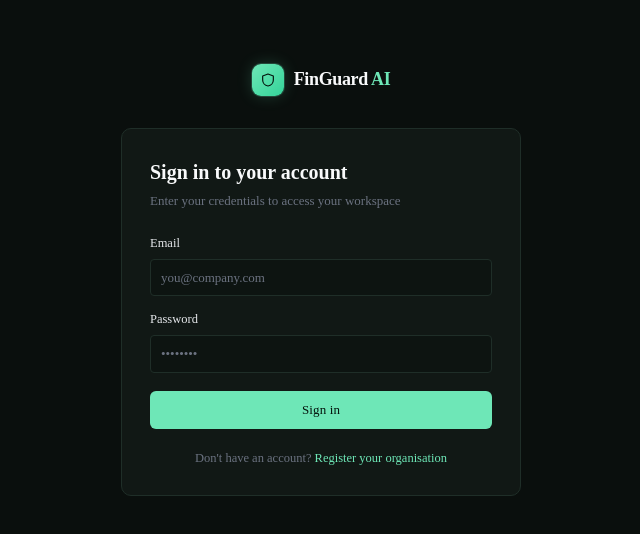
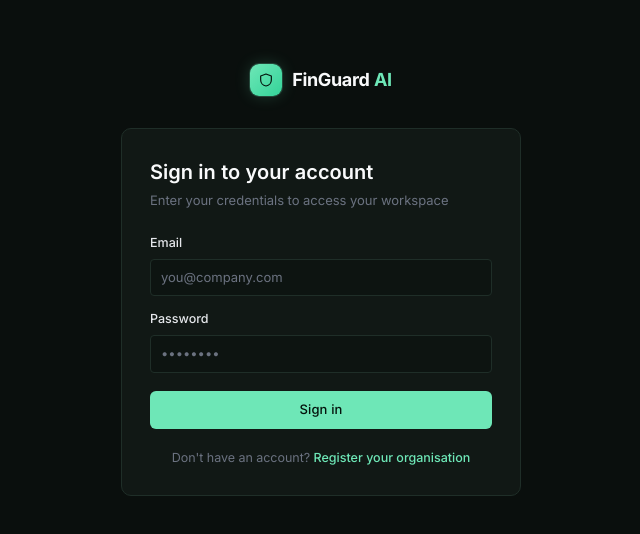
Before and after one commit to issarmank/finguard-ai, a Next.js app in the folder apps/frontend/: page /login in a window 1280 px wide. Shown: the part 120-654 px from the top of the page, without its empty margins (319-959 px from the left). Built offline with nearby package versions, Linux system fonts and the light colour scheme; no server answers.

Commit message:
feat(frontend): switch font to Inter + JetBrains Mono

```diff
--- a/apps/frontend/src/app/globals.css
+++ b/apps/frontend/src/app/globals.css
@@ -23,8 +23,7 @@
    --radius-card: 10px;
    --radius-btn: 6px;
    --radius-input: 4px;
-  --font-sans: var(--font-inter), system-ui, -apple-system, 'Segoe UI', sans-serif;
-  --font-mono: var(--font-mono), ui-monospace, 'JetBrains Mono', 'SF Mono', monospace;
+   /* NOTE: --font-sans and --font-mono come from next/font's className on <html>. */
  }
 
  * { box-sizing: border-box; }
@@ -34,7 +33,8 @@ html, body {
    padding: 0;
    background: var(--bg);
    color: var(--body);
-  font-family: var(--font-sans);
+   /* IMPORTANT — use next/font vars directly. No intermediate --font-sans wrapper. */
+   font-family: var(--font-sans), system-ui, -apple-system, "Segoe UI", sans-serif;
    font-size: 14px;
    line-height: 1.5;
    -webkit-font-smoothing: antialiased;
@@ -53,7 +53,7 @@ input:focus, textarea:focus, select:focus { outline: none; }
  ::-webkit-scrollbar-thumb:hover { background: var(--border-strong); }
 
  /* Utilities */
-.mono { font-family: var(--font-mono); }
+ .mono { font-family: var(--font-mono), ui-monospace, "SF Mono", monospace; }
  .muted { color: var(--muted); }
 
  /* Buttons */
@@ -187,7 +187,8 @@ select.select option { background: var(--surface); }
 
  /* SQL syntax highlighting */
  .sql-block {
-  font-family: var(--font-mono); font-size: 12.5px;
+   font-family: var(--font-mono), ui-monospace, "SF Mono", monospace;
+   font-size: 12.5px;
    line-height: 1.65; white-space: pre;
    padding: 16px;
  }
@@ -225,7 +226,7 @@ table.data tr.clickable:hover td { background: var(--surface-hover); }
  .md table { width: 100%; border-collapse: collapse; margin: 12px 0; font-size: 12.5px; }
  .md th, .md td { padding: 8px 10px; border-bottom: 1px solid var(--border); text-align: left; }
  .md th { color: var(--muted); font-weight: 500; font-size: 11px; text-transform: uppercase; letter-spacing: 0.06em; }
-.md code { font-family: var(--font-mono); background: var(--surface-2); padding: 1px 5px; border-radius: 3px; font-size: 12px; color: var(--primary); }
+ .md code { font-family: var(--font-mono), ui-monospace, monospace; background: var(--surface-2); padding: 1px 5px; border-radius: 3px; font-size: 12px; color: var(--primary); }
  .md strong { color: var(--heading); font-weight: 600; }
 
  /* Placeholder stripes */
--- a/apps/frontend/src/app/layout.tsx
+++ b/apps/frontend/src/app/layout.tsx
@@ -5,7 +5,7 @@ import "./globals.css";
 
 const inter = Inter({
   subsets: ["latin"],
-  variable: "--font-inter",
+  variable: "--font-sans",   // ← was "--font-inter"
   display: "swap",
 });
 
@@ -17,17 +17,17 @@ const jetbrainsMono = JetBrains_Mono({
 
 export const metadata: Metadata = {
   title: "FinGuard AI",
-  description: "Multi-Tenant Financial Ledger & AI-Driven Compliance/Audit Engine",
+  description:
+    "Multi-Tenant Financial Ledger & AI-Driven Compliance/Audit Engine",
 };
 
 export default function RootLayout({
   children,
-}: Readonly<{
-  children: React.ReactNode;
-}>) {
+}: Readonly<{ children: React.ReactNode }>) {
   return (
-    <html lang="en">
-      <body className={`${inter.variable} ${jetbrainsMono.variable} antialiased`}>
+    // Font classes on <html> so the CSS vars cascade everywhere, including :root.
+    <html lang="en" className={`${inter.variable} ${jetbrainsMono.variable}`}>
+      <body className="antialiased">
         <AuthProvider>{children}</AuthProvider>
       </body>
     </html>
```
Lines whose indentation alone changed are shown as unchanged.
